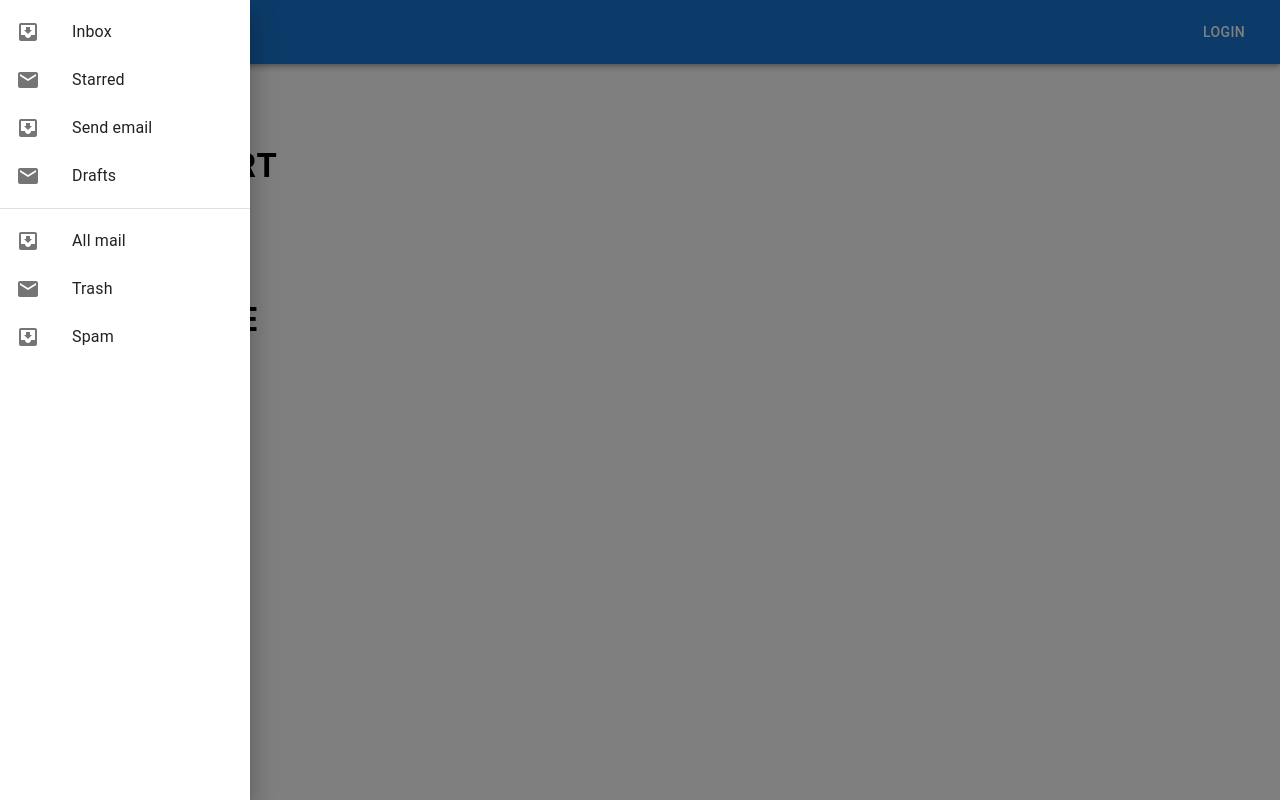
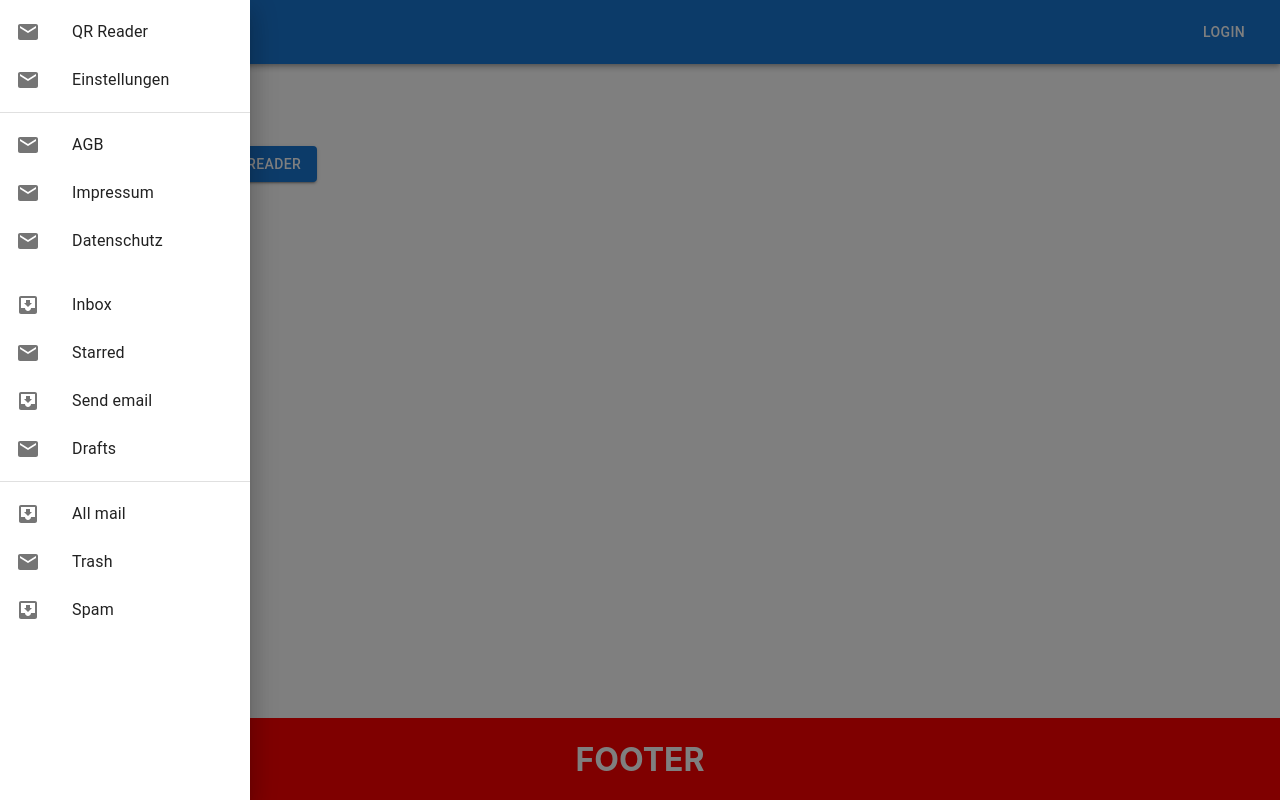
Before and after one commit to m3fischer/antsapp, a React (Create React App) app: page / in a window 1280 px wide. Both pictures are taken after a click on the button "menu". Built offline with nearby package versions, Linux system fonts and the light colour scheme.

Commit message:
footer, home ergänzt, routing innerhalb der App möglich

```diff
--- a/src/App.tsx
+++ b/src/App.tsx
@@ -1,53 +1,61 @@
 import React from 'react';
 import logo from './logo.svg';
-import { BrowserRouter as Router, Routes, Route  } from 'react-router-dom';
+import { BrowserRouter as Router, Routes, Route, Navigate, redirect, Link  } from 'react-router-dom';
 
 import './App.css';
 import { Qrreader } from './qrreader/Qrreader'
 import { Settings } from './settings/Settings';
+import { Home } from './home/home';
 import Navigation from './navigation';
-
+import Footer from './footer/Footer'
 
 function App() {
-  let defaultprop:any =
-    (<div className="App">
-      <header className="App-header">
-        <img src={logo} className="App-logo" alt="logo" />
-        <p>
-          Edit <code>src/App.tsx</code> and save to reload.
-        </p>
-        <a
-          className="App-link"
-          href="https://reactjs.org"
-          target="_blank"
-          rel="noopener noreferrer"
-        >
-          Lerne React
-        </a>
-        <Qrreader />
-
-      </header>
-    </div>
-
-  );
-
   let appStructure =
      (
-      <Router>
+      <>
         <Navigation/>
-        <Routes>
-          <Route path="/" element= {<h1>Hallo</h1>} />
-          <Route path="/setting" element= {<Settings/>} />
-          <Route path="/qrreader" element= {<Qrreader/>} />
-        </Routes>
-        <Qrreader/>
-
-      </Router>
+        <Router>
+          <Routes>
+            <Route path="/" element= {<Home/>} />
+            <Route path="/setting" element= {<Settings/>} />
+            <Route path="/qrreader" element= {<Qrreader/>} />
+            <Route path="*" element= {<h1>Schade, das hat nicht geklappt</h1>} />
+          </Routes>
+        </Router>
+        <Footer/>
+      </>
     );
-
-    const Example = () => <p>Example Komponente</p>;
 
     return ( appStructure );
 }
 
 export default App;
+
+function doSomthingOnClick(){
+  console.log("umleitung ein")
+
+}
+
+
+
+// let defaultprop:any =
+// (<div className="App">
+//   <header className="App-header">
+//     <img src={logo} className="App-logo" alt="logo" />
+//     <p>
+//       Edit <code>src/App.tsx</code> and save to reload.
+//     </p>
+//     <a
+//       className="App-link"
+//       href="https://reactjs.org"
+//       target="_blank"
+//       rel="noopener noreferrer"
+//     >
+//       Lerne React
+//     </a>
+//     <Qrreader />
+
+//   </header>
+// </div>
+
+// );
--- /dev/null
+++ b/src/footer/Footer.css
@@ -0,0 +1,9 @@
+.Footer {
+    position: fixed;
+    left: 0;
+    bottom: 0;
+    width: 100%;
+    background-color: red;
+    color: white;
+    text-align: center;
+  }
--- /dev/null
+++ b/src/footer/Footer.tsx
@@ -0,0 +1,15 @@
+import React from "react";
+
+import './Footer.css'
+export default class Footer extends React.Component{
+
+    ui_structure = (
+    <div className="Footer">
+        <h1>FOOTER</h1>
+    </div>)
+
+    render(): React.ReactNode {
+        return (this.ui_structure)
+    }
+
+}
--- /dev/null
+++ b/src/home/home.tsx
@@ -0,0 +1,26 @@
+import { Button } from '@mui/material';
+import * as React from 'react'
+import { Link } from 'react-router-dom';
+
+export class Home extends React.Component{
+    homeStructure = (
+        <>
+            <h1>Hello von Home</h1>
+
+            <Button variant="contained">Hallo</Button>
+            <Link to={"/setting"}>Hallo</Link>
+            <Button component={Link} to="/setting" variant="contained" color="primary">
+                SETTING
+            </Button>
+            <Button component={Link} to="/qrreader" variant="contained" color="primary">
+                QR READER
+            </Button>
+        </>
+    )
+
+    render(): React.ReactNode {
+        return (this.homeStructure);
+    }
+
+    //<button onClick={doSomthingOnClick}> QR Reader</button>
+}
--- a/src/navigation.tsx
+++ b/src/navigation.tsx
@@ -19,6 +19,7 @@ import green from "@mui/material/colors/green"
 import InboxIcon from '@mui/icons-material/MoveToInbox';
 import MailIcon from '@mui/icons-material/Mail';
 import Divider from '@mui/material/Divider';
+import { Link } from "react-router-dom";
 
 
 type Anchor = 'top' | 'left' | 'bottom' | 'right';
@@ -54,9 +55,21 @@ export default function Navigation() {
           onKeyDown={toggleDrawer(anchor, false)}
         >
           <List>
+            {createItem("QR Reader", 1, "/qrreader")}
+            {createItem("Einstellungen", 1, "/setting")}
+
+          </List>
+          <Divider />
+          <List>
+            {createItem("AGB", 1, "/agb")}
+            {createItem("Impressum", 1, "/impressum")}
+            {createItem("Datenschutz", 1, "/datenschutz")}
+
+          </List>
+          <List>
             {['Inbox', 'Starred', 'Send email', 'Drafts'].map((text, index) => (
               <ListItem key={text} disablePadding>
-                <ListItemButton>
+                <ListItemButton component="a" href="/setting">
                   <ListItemIcon>
                     {index % 2 === 0 ? <InboxIcon /> : <MailIcon />}
                   </ListItemIcon>
@@ -101,13 +114,26 @@ export default function Navigation() {
               <MenuIcon />
             </IconButton>
             <Typography variant="h6" component="div" sx={{ flexGrow: 1 }}>
-              News
+              HOME
             </Typography>
             <Button color="inherit">Login</Button>
           </Toolbar>
         </AppBar>
       </Box>
     );
+  }
+
+  function createItem(text:string, index:number, url:string) {
+    let listItem =(<ListItem key={text} disablePadding>
+                <ListItemButton component="a" href={url}>
+                  <ListItemIcon>
+                    {index % 2 === 0 ? <InboxIcon /> : <MailIcon />}
+                  </ListItemIcon>
+                  <ListItemText primary={text} />
+                </ListItemButton>
+              </ListItem>)
+
+return listItem
   }
 
 
```
